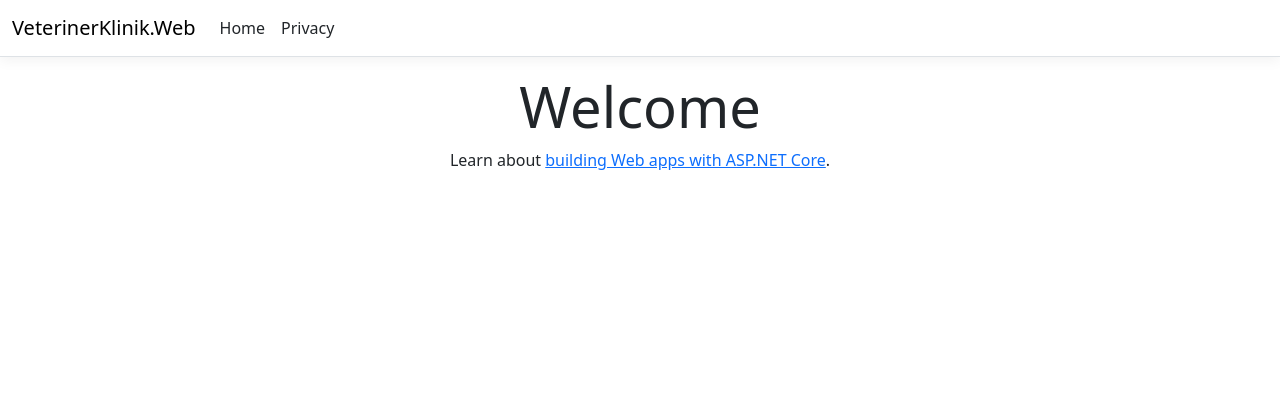
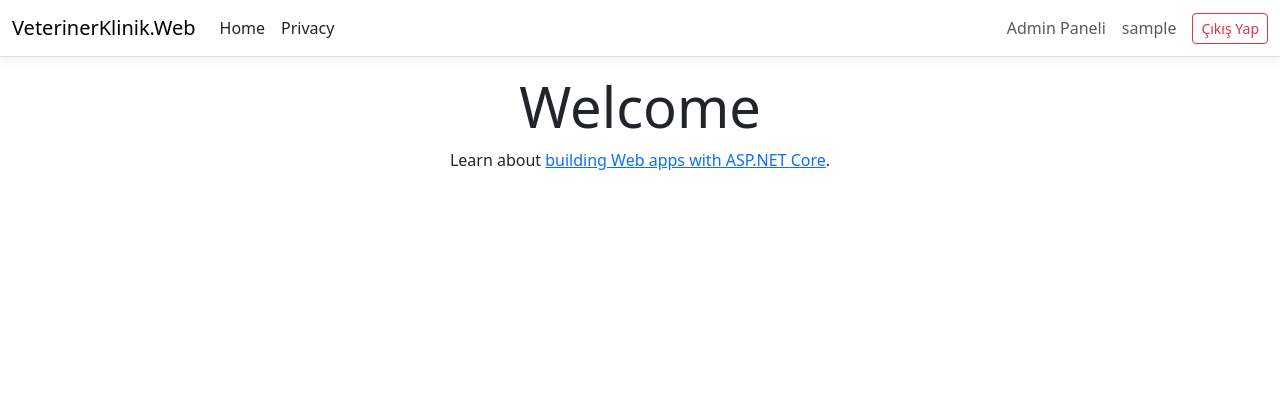
Before and after one commit to sekooo-ctrl/-veteriner-klinik-yonetim-sistemi, an ASP.NET Core app: page / in a window 1280 px wide. Shown: the top 420 px of the page. Run offline with ASP.NET Core 8, Linux system fonts and the light colour scheme; the visitor is signed in with stand-in values (Sample User, id 1); style sheets or scripts are compiled from the project's sources.

Commit message:
feat: add admin dashboard and role-based navigation

```diff
--- a/Views/Shared/_Layout.cshtml
+++ b/Views/Shared/_Layout.cshtml
@@ -27,6 +27,58 @@
                             <a class="nav-link text-dark" asp-area="" asp-controller="Home" asp-action="Privacy">Privacy</a>
                         </li>
                     </ul>
+
+<ul class="navbar-nav ms-auto align-items-center">
+
+    @if (User.Identity?.IsAuthenticated == true)
+    {
+        @if (User.IsInRole("Admin"))
+        {
+            <li class="nav-item">
+                <a class="nav-link"
+                   asp-controller="Admin"
+                   asp-action="Index">
+                    Admin Paneli
+                </a>
+            </li>
+        }
+
+        <li class="nav-item">
+            <span class="nav-link">
+                @User.Identity.Name
+            </span>
+        </li>
+
+        <li class="nav-item">
+            <form asp-controller="Account"
+                  asp-action="Logout"
+                  method="post">
+                <button type="submit"
+                        class="btn btn-outline-danger btn-sm ms-2">
+                    Çıkış Yap
+                </button>
+            </form>
+        </li>
+    }
+    else
+    {
+        <li class="nav-item">
+            <a class="nav-link"
+               asp-controller="Account"
+               asp-action="Login">
+                Giriş Yap
+            </a>
+        </li>
+
+        <li class="nav-item">
+            <a class="btn btn-primary btn-sm ms-2"
+               asp-controller="Account"
+               asp-action="Register">
+                Kayıt Ol
+            </a>
+        </li>
+    }
+</ul>
                 </div>
             </div>
         </nav>
```
Also changed, not shown: Controllers/AdminController.cs (added, +36 -0 lines), Views/Admin/Index.cshtml (added, +63 -0 lines).
